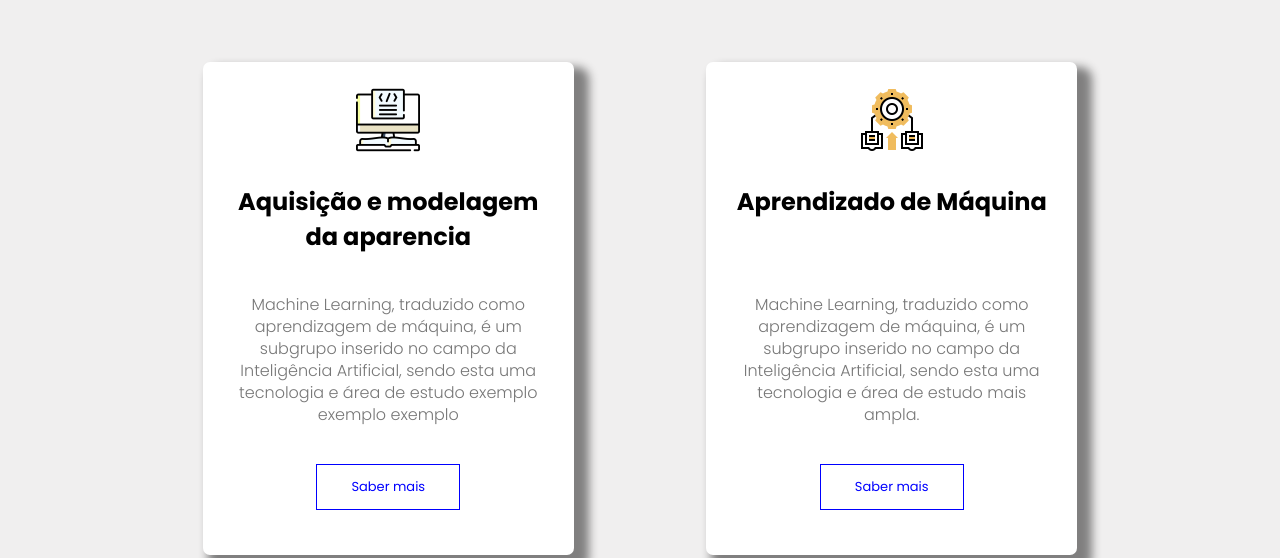
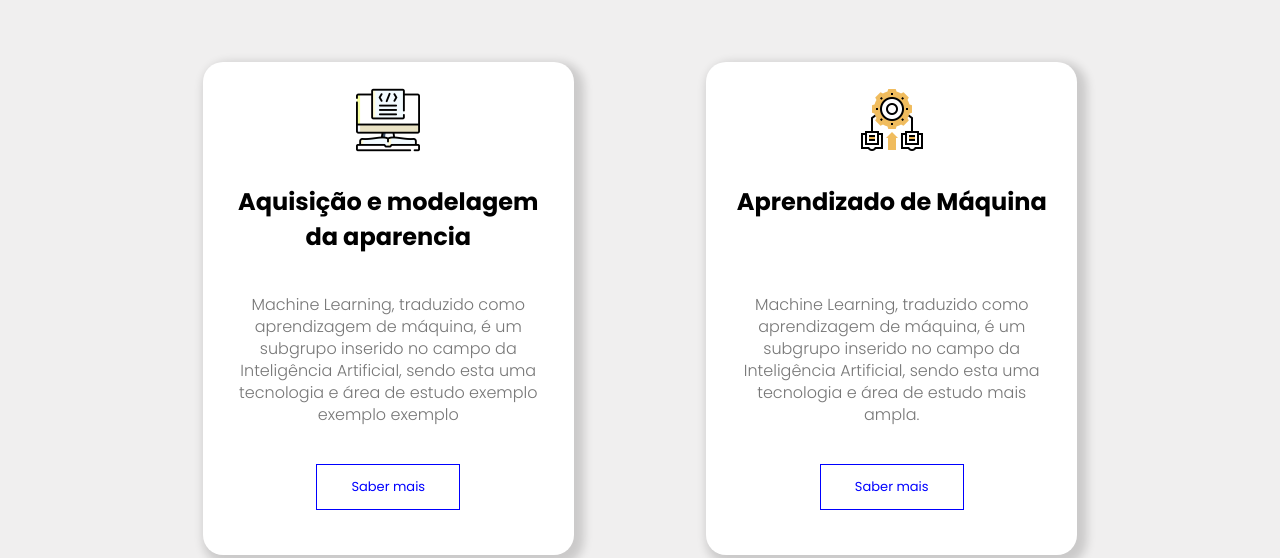
Before and after one commit to leticiare/DComp-ROOT, a plain HTML site: page areas.html in a window 1280 px wide. Shown: the part 242-800 px from the top of the page. Drawn offline with Linux system fonts and the light colour scheme.

Commit message:
Bordas e sombra do card

```diff
--- a/index.css
+++ b/index.css
@@ -556,9 +556,9 @@ h3{
     margin-right: 5%;
     margin-top: 4rem;
     padding: 2%;
-    border-radius: 7px;
+    border-radius: 20px;
     background-color: white;
-    box-shadow: 10px 10px 10px 5px #00000077;
+    box-shadow: 5px 5px 10px 5px #00000028;
 }
 
 @media(max-width:450px){
```
